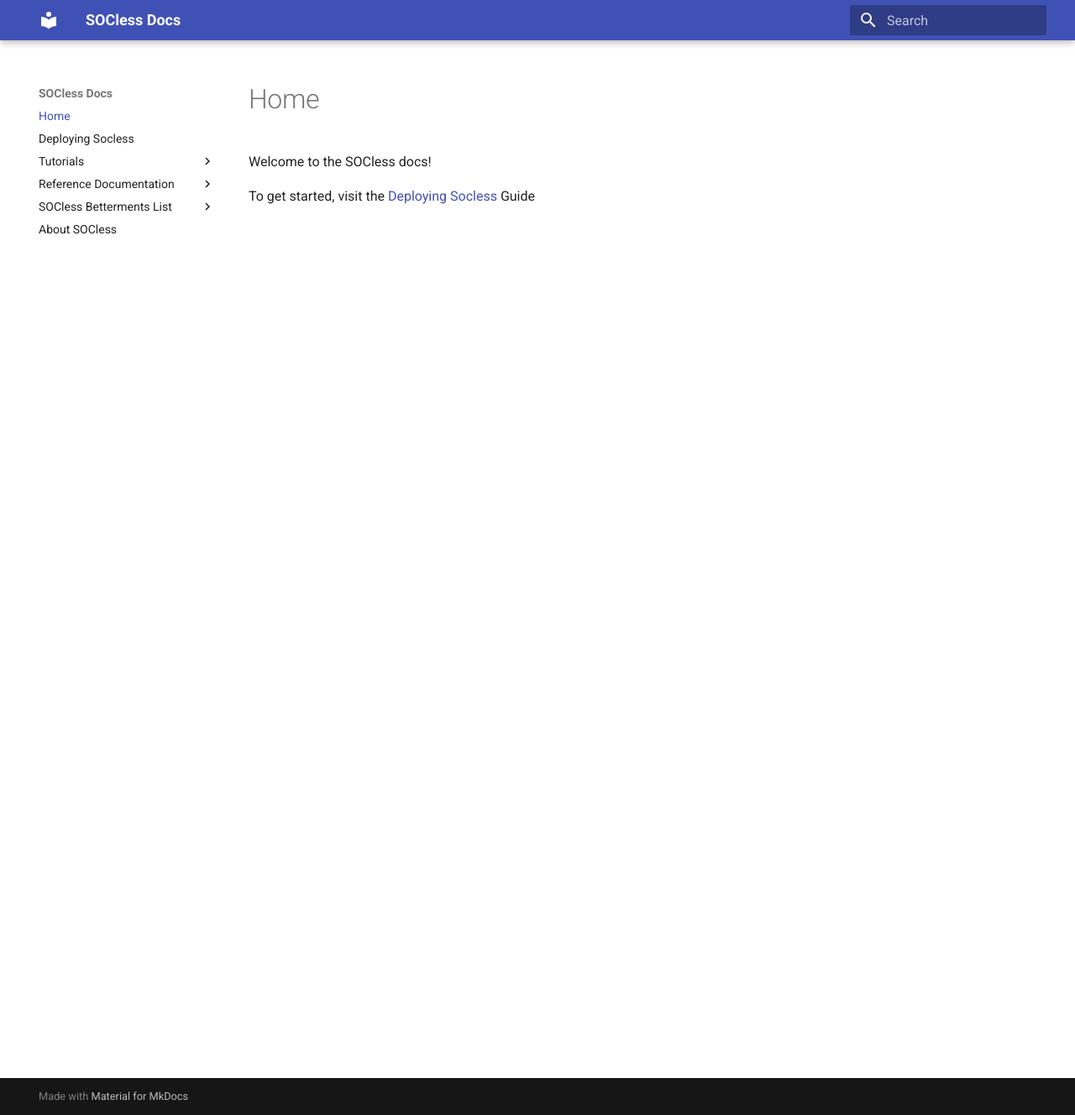
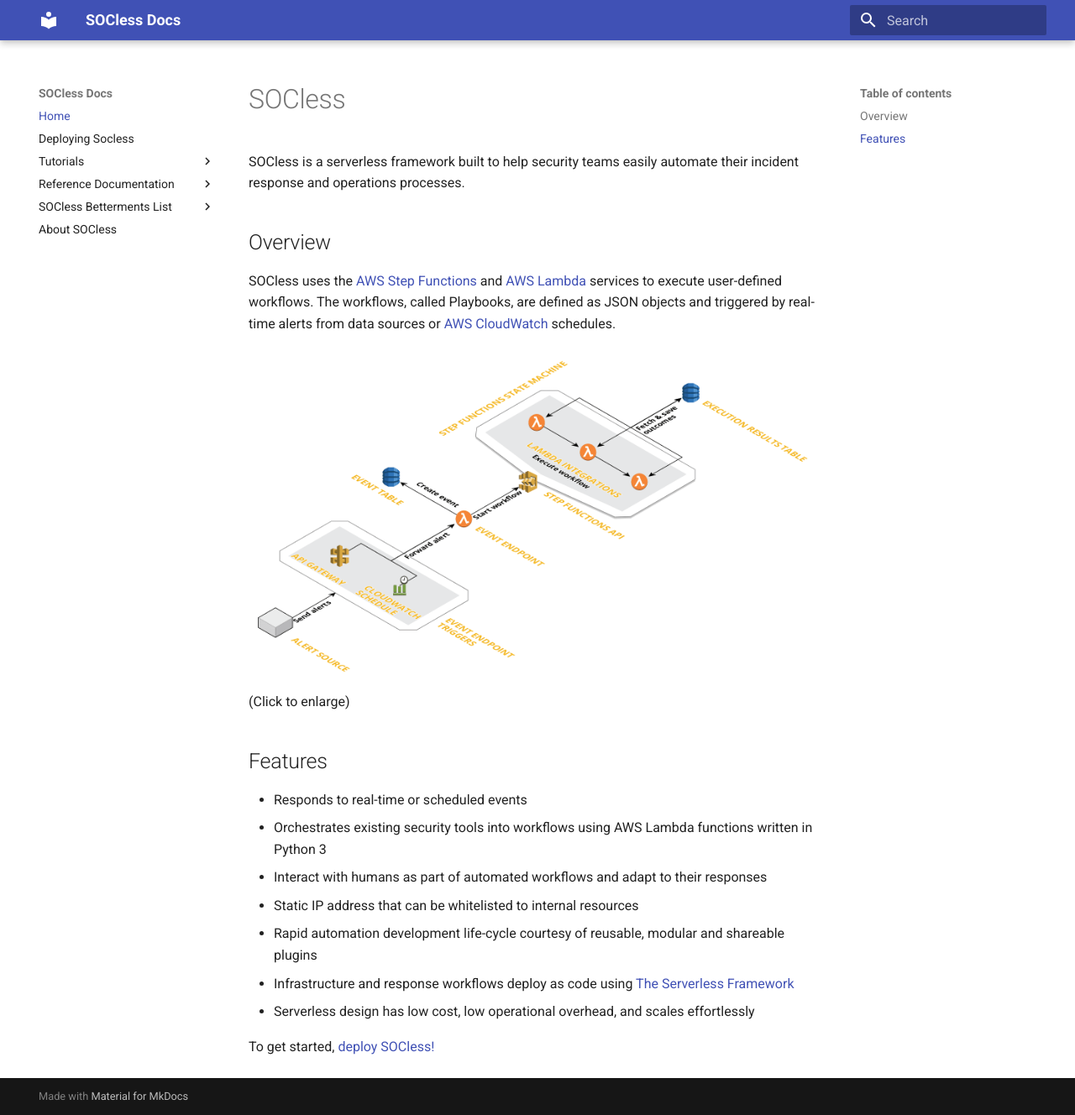
Before and after one commit to twilio-labs/socless, an MkDocs documentation site: the page built from docs/index.md, in a window 1280 px wide and 1328 px high. Shown: the whole window at 84% size. Built offline with MkDocs 1.6.1 and Material for MkDocs 9.7.7, drawn with Linux system fonts in a browser that asks for light colours.

Commit message:
Update Readme and SOCless docs Home page

```diff
--- a/docs/index.md
+++ b/docs/index.md
@@ -1,3 +1,21 @@
-Welcome to the SOCless docs!
+# SOCless
 
-To get started, visit the [Deploying Socless](./deploying-socless) Guide
+SOCless is a serverless framework built to help security teams easily automate their incident response and operations processes.
+
+## Overview
+SOCless uses the [AWS Step Functions](https://aws.amazon.com/step-functions/) and [AWS Lambda](https://aws.amazon.com/lambda/) services to execute user-defined workflows. The workflows, called Playbooks, are defined as JSON objects and triggered by real-time alerts from data sources or [AWS CloudWatch](https://aws.amazon.com/cloudwatch) schedules.
+
+[![SOCless Base Architecture](imgs/socless-base-architecture.png)](imgs/socless-base-architecture.png)
+(Click to enlarge)
+
+## Features
+- Responds to real-time or scheduled events
+- Orchestrates existing security tools into workflows using AWS Lambda functions written in Python 3
+- Interact with humans as part of automated workflows and adapt to their responses
+- Static IP address that can be whitelisted to internal resources
+- Rapid automation development life-cycle courtesy of reusable, modular and shareable plugins
+- Infrastructure and response workflows deploy as code using [The Serverless Framework](https://serverless.com)
+- Serverless design has low cost, low operational overhead, and scales effortlessly
+
+
+To get started, [deploy SOCless!](/deploying-socless)
```
Also changed, not shown: README.md (+12 -36 lines), docs/socless-architecture.md (added, +3 -0 lines), docs/imgs/socless-base-architecture.png (added).
